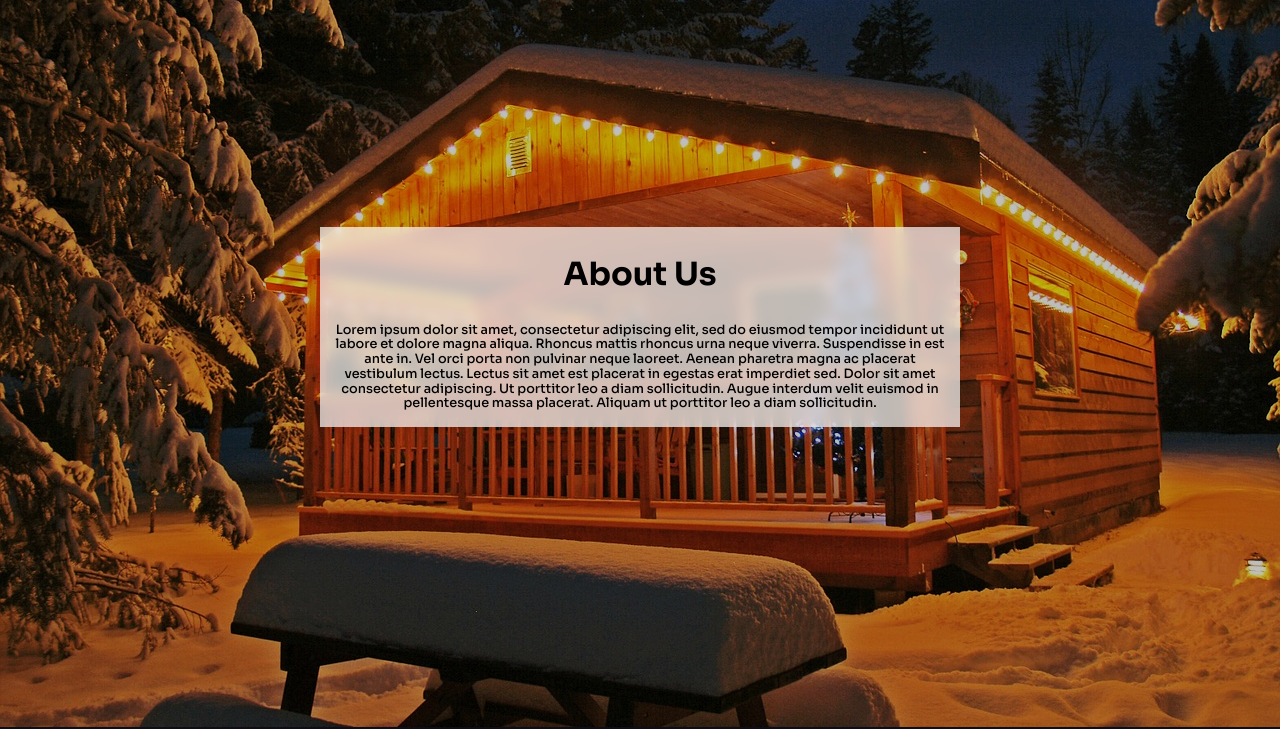
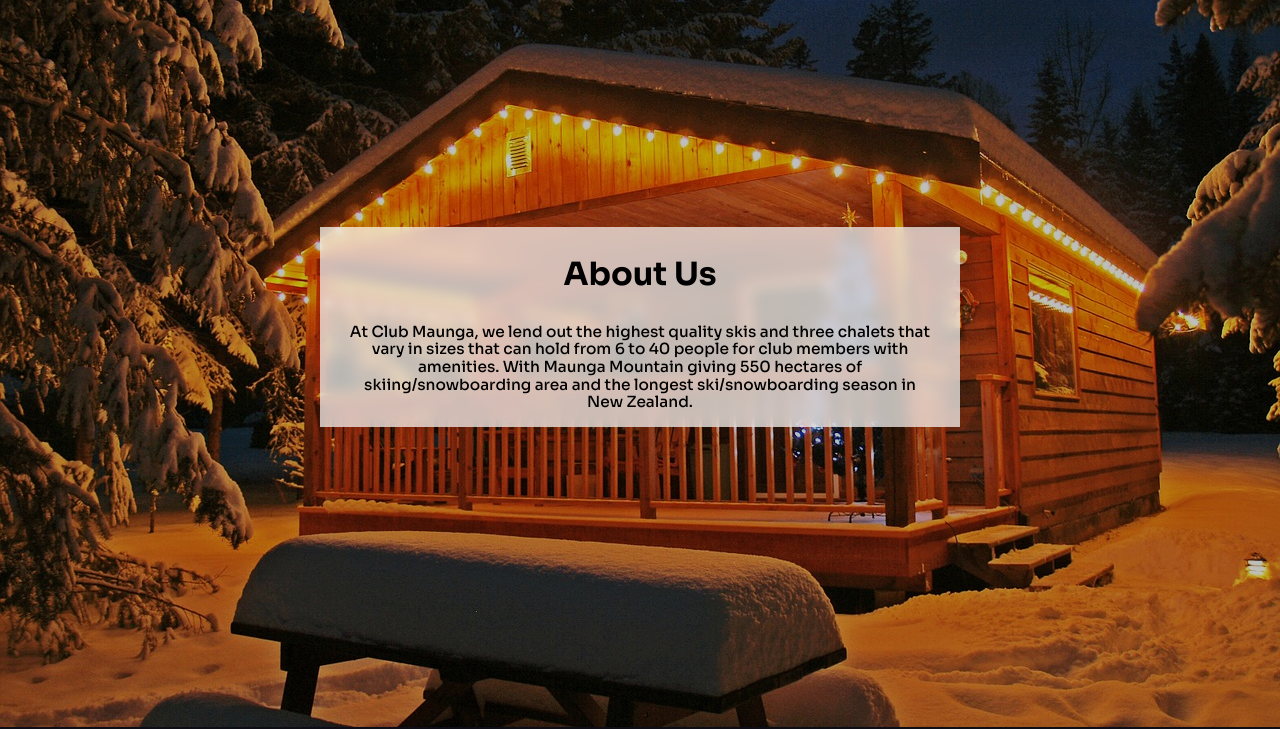
Before and after one commit to Sonny-Tran/AS91813---Website, a website: page index.html in a window 1280 px wide. Shown: the part 73-802 px from the top of the page. Drawn offline with nearby package versions, Linux system fonts and the light colour scheme.

Commit message:
V0.362 - About Us Content Update

```diff
--- a/index.html
+++ b/index.html
@@ -82,16 +82,12 @@
       <div class="about-us">
         <h1 style="font-size: 2.5vw; font-weight: bold">About Us</h1>
         <div class="about-us-para">
-          <p style="font-size: 1vw">
-            Lorem ipsum dolor sit amet, consectetur adipiscing elit, sed do
-            eiusmod tempor incididunt ut labore et dolore magna aliqua. Rhoncus
-            mattis rhoncus urna neque viverra. Suspendisse in est ante in. Vel
-            orci porta non pulvinar neque laoreet. Aenean pharetra magna ac
-            placerat vestibulum lectus. Lectus sit amet est placerat in egestas
-            erat imperdiet sed. Dolor sit amet consectetur adipiscing. Ut
-            porttitor leo a diam sollicitudin. Augue interdum velit euismod in
-            pellentesque massa placerat. Aliquam ut porttitor leo a diam
-            sollicitudin.
+          <p style="font-size: 1.2vw">
+            At Club Maunga, we lend out the highest quality skis and three
+            chalets that vary in sizes that can hold from 6 to 40 people for
+            club members with amenities. With Maunga Mountain giving 550
+            hectares of skiing/snowboarding area and the longest
+            ski/snowboarding season in New Zealand.
           </p>
         </div>
       </div>
--- a/styles/styles.css
+++ b/styles/styles.css
@@ -85,6 +85,7 @@ body {
 
 /* About us section */
 .about-us {
+  box-sizing: border-box;
   /* To align the div in the centre */
   text-align: center;
   margin: auto;
@@ -92,7 +93,7 @@ body {
   /* Creates a frosted glass effect */
   background-color: rgba(255, 255, 254, 0.7);
   backdrop-filter: blur(0.5vw);
-  padding: 1vh 0vw;
+  padding: 1vh 1vw;
 }
 
 /* Creates space bewteen title and text, adds extra padding to div overall to make it seem more centered */
```
